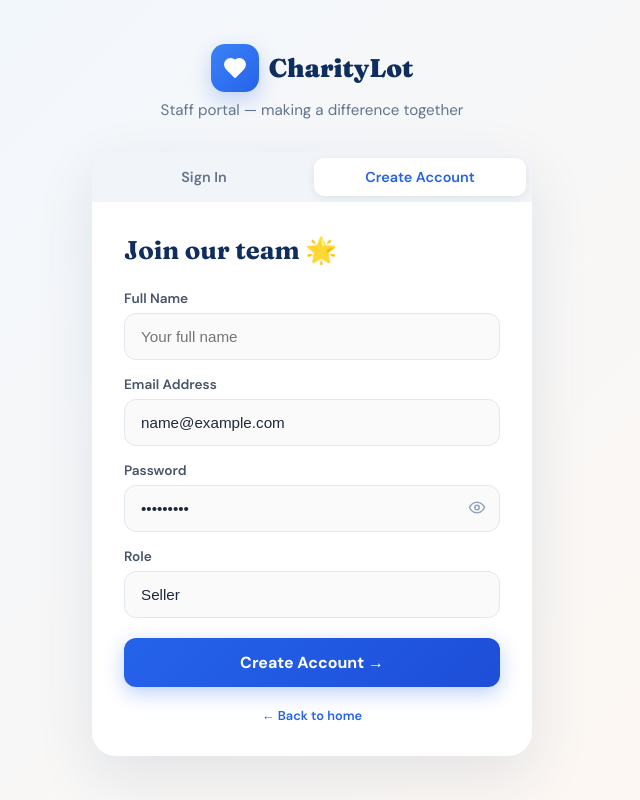
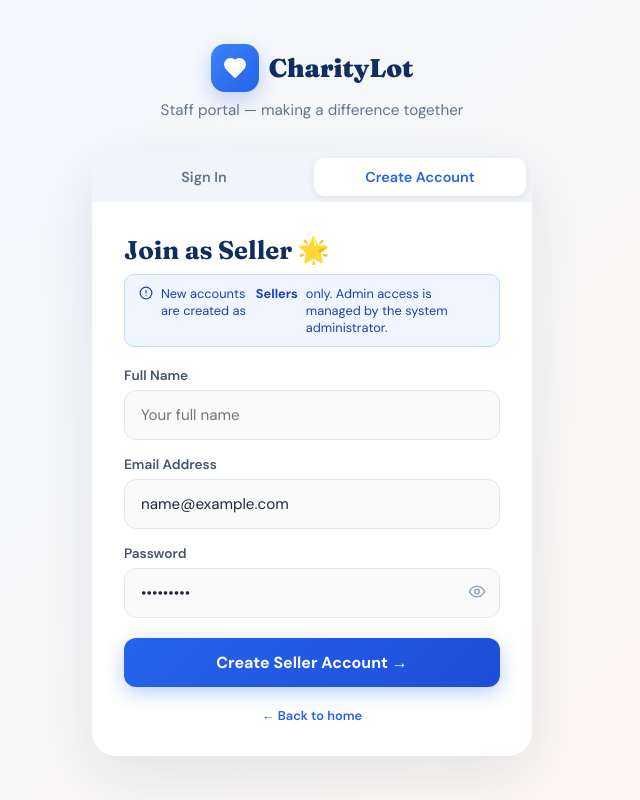
Before and after one commit to robawon/charity-platform, a React (Create React App) app: page /login in a window 1280 px wide. Both pictures are taken after typing "name@example.com", "Sample123" into the empty fields and a click on the button "Create Account". Shown: the whole page, without its empty margins (328-968 px from the left). Built offline with nearby package versions, Linux system fonts and the light colour scheme.

Commit message:
enforce single admin rule

```diff
--- a/src/pages/LoginPage.js
+++ b/src/pages/LoginPage.js
@@ -1,11 +1,12 @@
 import React, { useState } from 'react';
 import { useNavigate, Link } from 'react-router-dom';
 import { useAuth } from '../contexts/AuthContext';
+import { supabase } from '../lib/supabase';
 import { Heart, Eye, EyeOff, AlertCircle } from 'lucide-react';
 
 const LoginPage = () => {
-  const [mode, setMode] = useState('signin'); // 'signin' | 'signup'
-  const [formData, setFormData] = useState({ email: '', password: '', name: '', role: 'seller' });
+  const [mode, setMode] = useState('signin');
+  const [formData, setFormData] = useState({ email: '', password: '', name: '' });
   const [showPassword, setShowPassword] = useState(false);
   const [loading, setLoading] = useState(false);
   const [error, setError] = useState('');
@@ -19,11 +20,10 @@ const LoginPage = () => {
     try {
       if (mode === 'signin') {
         await signIn(formData.email, formData.password);
-        // Navigation handled by AuthContext listener + useEffect below
       } else {
-        await signUp(formData.email, formData.password, formData.name, formData.role);
+        // Always create as seller — only one admin allowed (set manually in Supabase)
+        await signUp(formData.email, formData.password, formData.name, 'seller');
         setMode('signin');
-        setError('');
         alert('Account created! Please sign in.');
       }
     } catch (err) {
@@ -33,7 +33,6 @@ const LoginPage = () => {
     }
   };
 
-  // Redirect after login
   React.useEffect(() => {
     if (profile) {
       navigate(profile.role === 'admin' ? '/admin' : '/seller');
@@ -47,6 +46,7 @@ const LoginPage = () => {
     background: '#fafafa', outline: 'none',
     transition: 'border-color 0.2s',
     boxSizing: 'border-box',
+    fontFamily: "'DM Sans', sans-serif",
   };
 
   return (
@@ -110,9 +110,21 @@ const LoginPage = () => {
           </div>
 
           <div style={{ padding: '32px' }}>
-            <h2 style={{ fontFamily: "'Fraunces', serif", fontSize: '1.6rem', color: '#0f2d5e', marginBottom: '24px', fontWeight: 700 }}>
-              {mode === 'signin' ? 'Welcome back 👋' : 'Join our team 🌟'}
+            <h2 style={{ fontFamily: "'Fraunces', serif", fontSize: '1.6rem', color: '#0f2d5e', marginBottom: '8px', fontWeight: 700 }}>
+              {mode === 'signin' ? 'Welcome back 👋' : 'Join as Seller 🌟'}
             </h2>
+
+            {/* Admin note */}
+            {mode === 'signup' && (
+              <div style={{
+                background: '#eff6ff', border: '1px solid #bfdbfe',
+                borderRadius: '10px', padding: '10px 14px', marginBottom: '20px',
+                color: '#1e40af', fontSize: '0.8rem', display: 'flex', gap: '8px', alignItems: 'flex-start',
+              }}>
+                <AlertCircle size={14} style={{ marginTop: '1px', flexShrink: 0 }} />
+                New accounts are created as <strong>Sellers</strong> only. Admin access is managed by the system administrator.
+              </div>
+            )}
 
             {error && (
               <div style={{
@@ -155,7 +167,7 @@ const LoginPage = () => {
                 />
               </div>
 
-              <div style={{ marginBottom: '16px' }}>
+              <div style={{ marginBottom: '20px' }}>
                 <label style={{ display: 'block', fontSize: '0.85rem', fontWeight: 600, color: '#475569', marginBottom: '6px' }}>
                   Password
                 </label>
@@ -176,21 +188,6 @@ const LoginPage = () => {
                 </div>
               </div>
 
-              {mode === 'signup' && (
-                <div style={{ marginBottom: '20px' }}>
-                  <label style={{ display: 'block', fontSize: '0.85rem', fontWeight: 600, color: '#475569', marginBottom: '6px' }}>
-                    Role
-                  </label>
-                  <select
-                    value={formData.role}
-                    onChange={e => setFormData({ ...formData, role: e.target.value })}
-                    style={{ ...inputStyle, appearance: 'none' }}>
-                    <option value="seller">Seller</option>
-                    <option value="admin">Admin</option>
-                  </select>
-                </div>
-              )}
-
               <button type="submit" disabled={loading} style={{
                 width: '100%', padding: '14px',
                 background: loading ? '#94a3b8' : 'linear-gradient(135deg, #2563eb, #1d4ed8)',
@@ -200,7 +197,7 @@ const LoginPage = () => {
                 boxShadow: loading ? 'none' : '0 6px 20px rgba(37,99,235,0.3)',
                 transition: 'all 0.2s',
               }}>
-                {loading ? 'Please wait...' : (mode === 'signin' ? 'Sign In →' : 'Create Account →')}
+                {loading ? 'Please wait...' : (mode === 'signin' ? 'Sign In →' : 'Create Seller Account →')}
               </button>
             </form>
 
```
